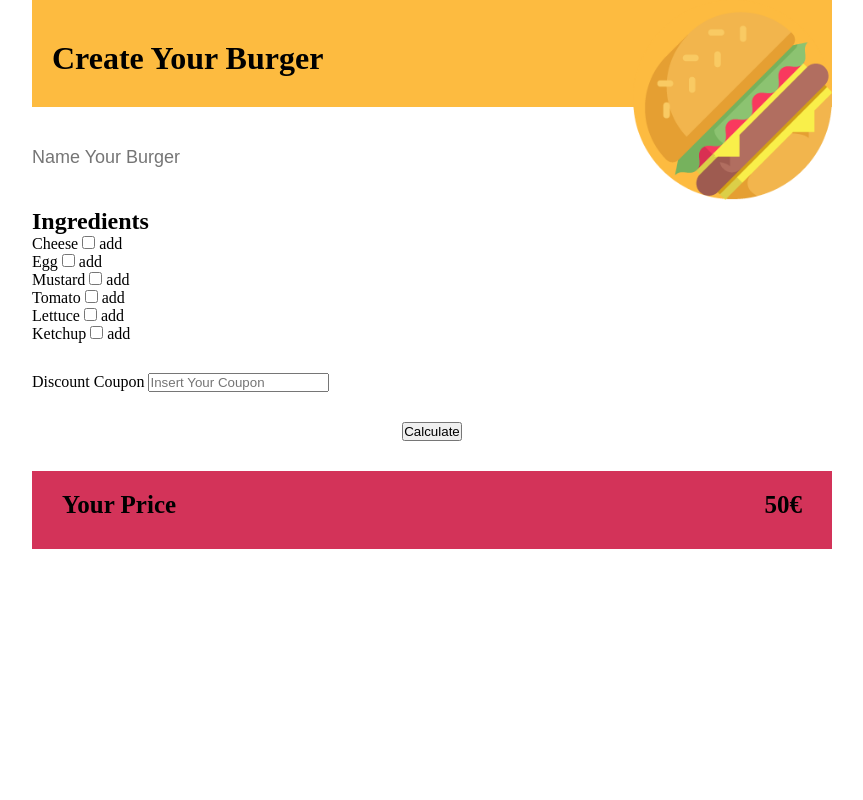
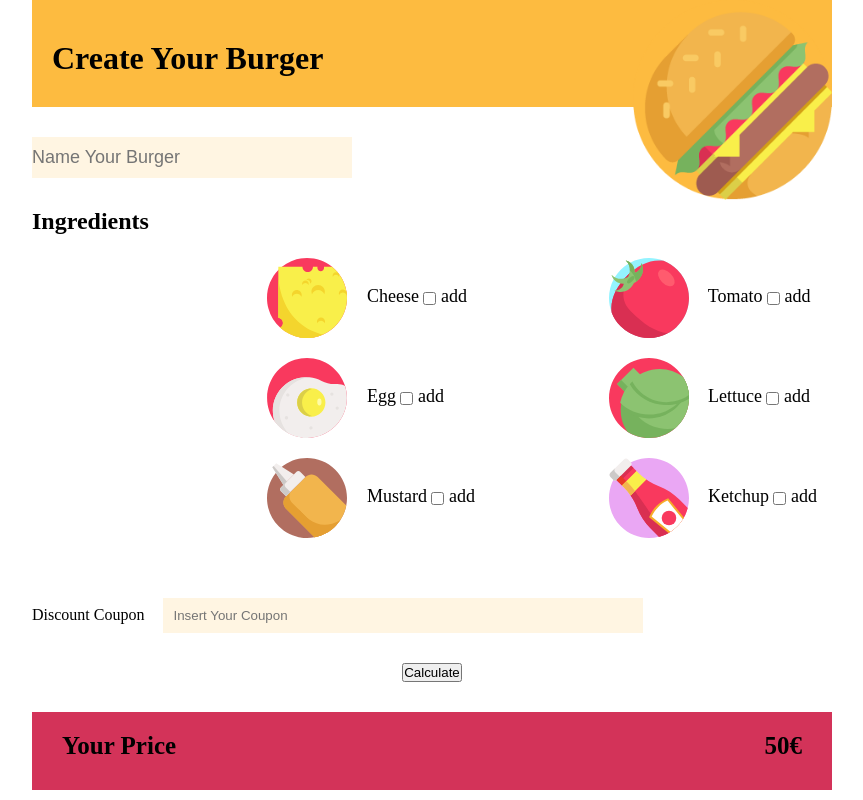
Before and after one commit to giuseppe-lana27/js-burger, a plain HTML site: page index.html in a window 1280 px wide. Shown: the whole page, without its empty margins (208-1071 px from the left). Drawn offline with Linux system fonts and the light colour scheme.

Commit message:
aggiunte immagini lista ingredienti

```diff
--- a/css/style.css
+++ b/css/style.css
@@ -28,18 +28,54 @@ header{
   border: none;
   padding: 10px 0;
   font-size: 18px;
+  background-color: #fff5e2;
 }
 #burger-name:focus{
   outline: none;
 }
 .ingredients{
   margin-top: 30px;
+  display: flex;
+  flex-wrap: wrap;
+  justify-content: space-between;
+}
+.section-title{
+  display: block;
+}
+.left,
+.right{
+  display: flex;
+  margin: 20px 15px;
 }
 .ingredients-list{
+  margin-top: 20px;
   list-style: none;
+}
+.ingredients-list li{
+  padding: 10px 0;
+  font-size: 18px;
+}
+.ingredient-img{
+  height: 80px;
+  margin-right: 15px;
+  vertical-align: middle;
+}
+
+.add-ingredient{
+  vertical-align: middle;
 }
 .discount{
   margin-top: 30px;
+}
+#coupon{
+  background-color: #fff5e2;
+  border: none;
+  width: 60%;
+  margin-left: 15px;
+  padding: 10px;
+}
+#coupon:focus{
+  outline: none;
 }
 .calculate-button{
   text-align: center;
--- a/index.html
+++ b/index.html
@@ -24,39 +24,51 @@
       <!-- /nome hamburger -->
       <!-- lista ingredienti da aggiungere -->
       <div class="ingredients">
-        <h2>Ingredients</h2>
+        <h2 class="section-title">Ingredients</h2>
+        <div class="left">
           <ul class="ingredients-list">
             <li>
+              <img src="img/cheese.svg" alt="cheese" class="ingredient-img">
               <label for="cheese"> Cheese
                 <input type="checkbox" id="cheese" class="add-ingredient" value="4"> add
               </label>
             </li>
             <li>
+              <img src="img/fried-egg.svg" alt="Egg" class="ingredient-img">
               <label for="egg"> Egg
                 <input type="checkbox" id="egg" class="add-ingredient" value="3"> add
               </label>
             </li>
             <li>
+              <img src="img/mustard.svg" alt="Mustard" class="ingredient-img">
               <label for="mustard"> Mustard
                 <input type="checkbox" id="mustard" class="add-ingredient" value="2"> add
               </label>
             </li>
+          </ul>
+        </div>
+        <div class="right">
+          <ul class="ingredients-list">
             <li>
+              <img src="img/tomato.svg" alt="tomato" class="ingredient-img">
               <label for="tomato"> Tomato
                 <input type="checkbox" id="tomato" class="add-ingredient" value="5"> add
               </label>
             </li>
             <li>
+              <img src="img/lettuce.svg" alt="Lettuce" class="ingredient-img">
               <label for="lettuce"> Lettuce
                 <input type="checkbox" id="lettuce" class="add-ingredient" value="5"> add
               </label>
             </li>
             <li>
+              <img src="img/ketchup.svg" alt="Ketchup" class="ingredient-img">
               <label for="ketchup"> Ketchup
                 <input type="checkbox" id="ketchup" class="add-ingredient" value="2"> add
               </label>
             </li>
           </ul>
+        </div>
       </div>
       <!-- /lista ingredienti da aggiungere -->
       <!-- blocco coupon -->
```
Lines whose indentation alone changed are shown as unchanged.
